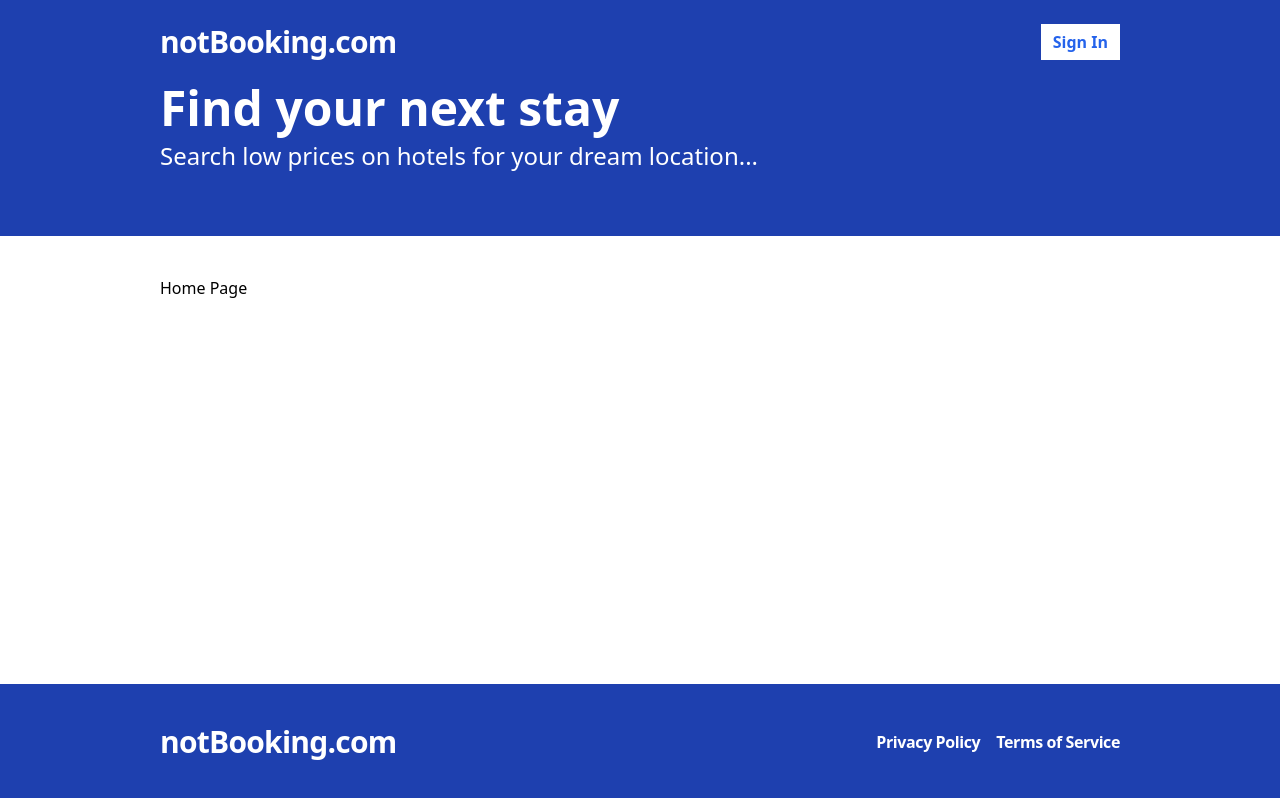
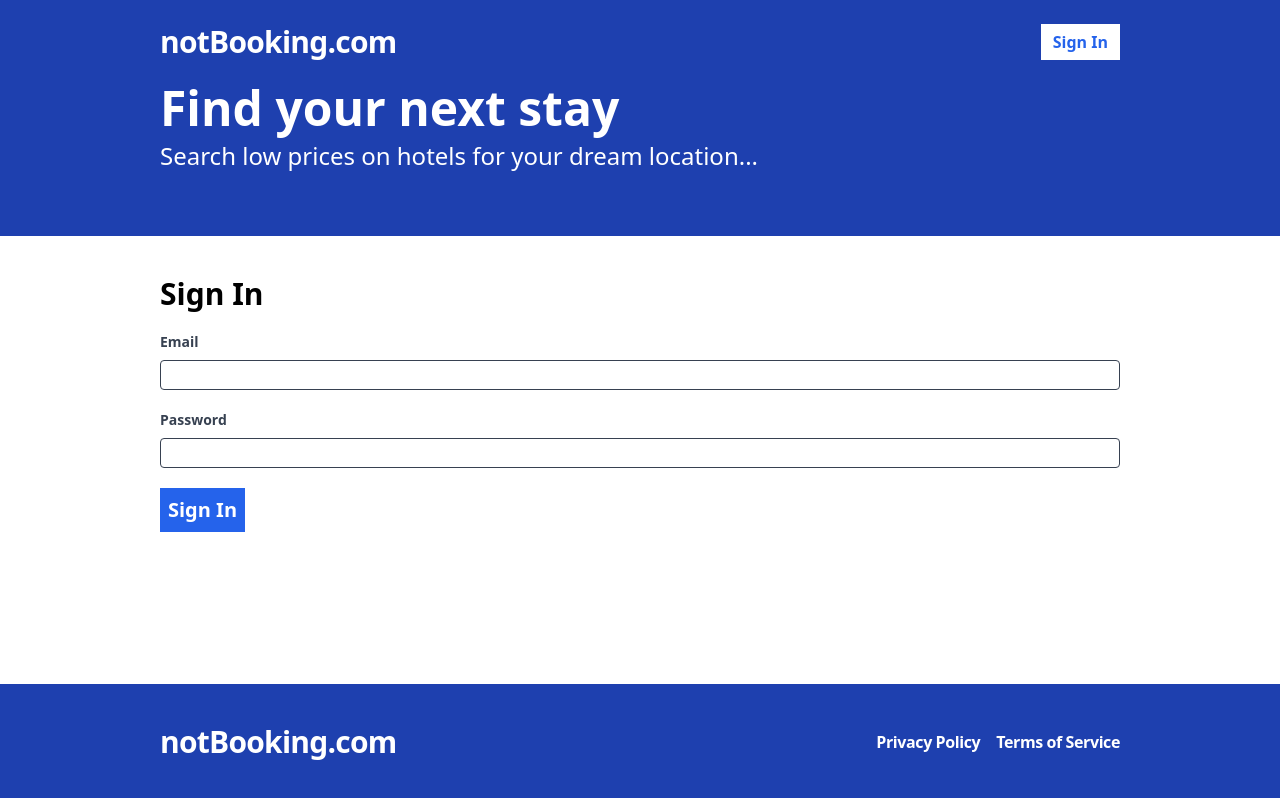
Before and after one commit to AbdullahIsmail2/hotel-booking-app, a React (Vite) app in the folder frontend/: page /sign-in in a window 1280 px wide. Before the commit this address led to /. Built offline with nearby package versions, Linux system fonts and the light colour scheme; no server answers.

Commit message:
added sign in page with api integration and toast feedback

```diff
--- a/frontend/src/App.tsx
+++ b/frontend/src/App.tsx
@@ -1,6 +1,7 @@
 import { BrowserRouter, Routes, Route, Navigate } from "react-router-dom";
 import Layout from "./layouts/Layout";
 import Register from "./Pages/Register";
+import SignIn from "./Pages/SignIn";
 
 function App() {
 	return (
@@ -11,6 +12,14 @@
 					element={
 						<Layout>
 							<p>Home Page</p>
+						</Layout>
+					}
+				/>
+				<Route
+					path="/sign-in"
+					element={
+						<Layout>
+							<SignIn />
 						</Layout>
 					}
 				/>
--- a/frontend/src/Components/Header.tsx
+++ b/frontend/src/Components/Header.tsx
@@ -20,7 +20,7 @@
 						</>
 					) : (
 						<Link
-							to="/register"
+							to="/sign-in"
 							className="flex bg-white items-center text-blue-600 px-3 font-bold hover:bg-gray-100"
 						>
 							Sign In
--- /dev/null
+++ b/frontend/src/Pages/SignIn.tsx
@@ -0,0 +1,91 @@
+import { useMutation } from "@tanstack/react-query";
+import { useForm } from "react-hook-form";
+import { signIn } from "../api";
+import { useAppContext } from "../Contexts/useAppContext";
+import { useNavigate } from "react-router-dom";
+
+export type SignInFormType = {
+	email: string;
+	password: string;
+};
+
+export default function SignIn() {
+	const {
+		register,
+		handleSubmit,
+		formState: { errors },
+	} = useForm<SignInFormType>();
+
+	const { showToast } = useAppContext();
+	const navigate = useNavigate();
+
+	const mutation = useMutation({
+		mutationFn: signIn,
+		onSuccess: () => {
+			showToast({
+				message: "Login Successful! ",
+				type: "SUCCESS",
+			});
+			navigate("/");
+		},
+		onError: (error: Error) => {
+			showToast({
+				message: error.message,
+				type: "ERROR",
+			});
+		},
+	});
+
+	const onSubmit = handleSubmit((data) => {
+		console.log(data);
+		mutation.mutate(data);
+	});
+
+	return (
+		<form className="flex flex-col gap-5" onSubmit={onSubmit}>
+			<h2 className="text-3xl font-bold">Sign In</h2>
+
+			<label className="text-gray-700 text-sm font-bold flex-1">
+				Email
+				<input
+					type="email"
+					className="border border-gray-700 rounded w-full py-1 px-2 font-normal md:mt-2"
+					{...register("email", { required: "Email is required" })}
+				/>
+				{errors.email && (
+					<span className="text-red-500">{errors.email.message}</span>
+				)}
+			</label>
+
+			<label className="text-gray-700 text-sm font-bold flex-1">
+				Password
+				<input
+					type="password"
+					className="border border-gray-700 rounded w-full py-1 px-2 font-normal md:mt-2"
+					{...register("password", {
+						required: "Password is required",
+						minLength: {
+							value: 6,
+							message: "Password must be at least 6 characters",
+						},
+					})}
+				/>
+				{errors.password && (
+					<span className="text-red-500">{errors.password.message}</span>
+				)}
+			</label>
+
+      <span className="">
+				<button
+					type="submit"
+					className="bg-blue-600 text-white p-2 font-bold
+           hover:bg-blue-500 text-xl"
+				>
+					Sign In
+				</button>
+
+			</span>
+
+		</form>
+	);
+}
--- a/frontend/src/api.ts
+++ b/frontend/src/api.ts
@@ -1,7 +1,9 @@
 import { RegisterFormData } from "./Pages/Register";
+import { SignInFormType } from "./Pages/SignIn";
 
 const API_BASE_URL = import.meta.env.VITE_API_BASE_URL;
 
+// api request for registering new user
 export const postNewUser = async (newUserObject: RegisterFormData) => {
 	const response = await fetch(`${API_BASE_URL}/api/user/register`, {
 		method: "POST",
@@ -18,16 +20,36 @@
 	return responseBody;
 };
 
+// api request for logging in with existing user
+
+export const signIn = async (userObject: SignInFormType) => {
+	const response = await fetch(`${API_BASE_URL}/api/auth/login`, {
+		method: "POST",
+		credentials: "include",
+		headers: { "Content-Type": "application/json" },
+		body: JSON.stringify(userObject),
+	});
+
+	const responseBody = await response.json();
+
+	if (!response.ok) {
+		throw new Error(responseBody.message);
+	}
+
+	return responseBody;
+};
+
+// api request for validating token
 export const validateToken = async () => {
 	const response = await fetch(`${API_BASE_URL}/api/auth/validate-token`, {
-		credentials: "include"
-	})
+		credentials: "include",
+	});
 
-	const responseBody = await response.json()
+	const responseBody = await response.json();
 
-	if(!response.ok) {
-		throw new Error('Token invalid')
+	if (!response.ok) {
+		throw new Error("Token invalid");
 	}
 
-	return responseBody
-}
+	return responseBody;
+};
```
